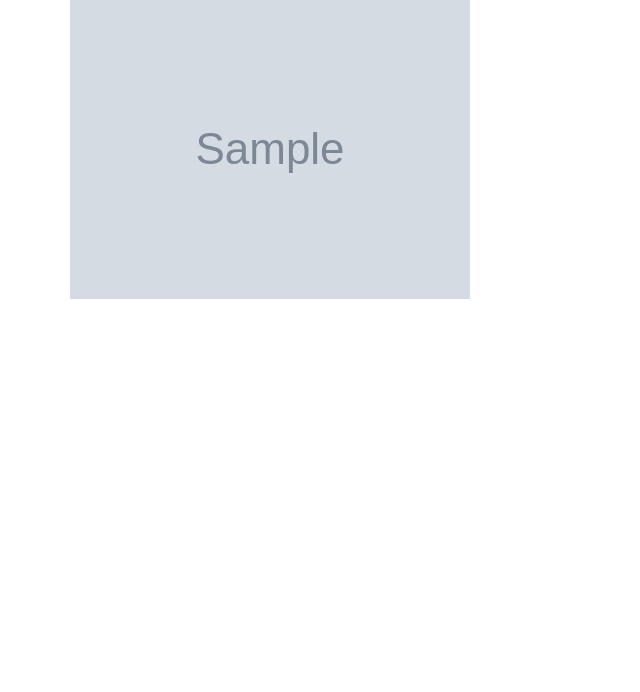
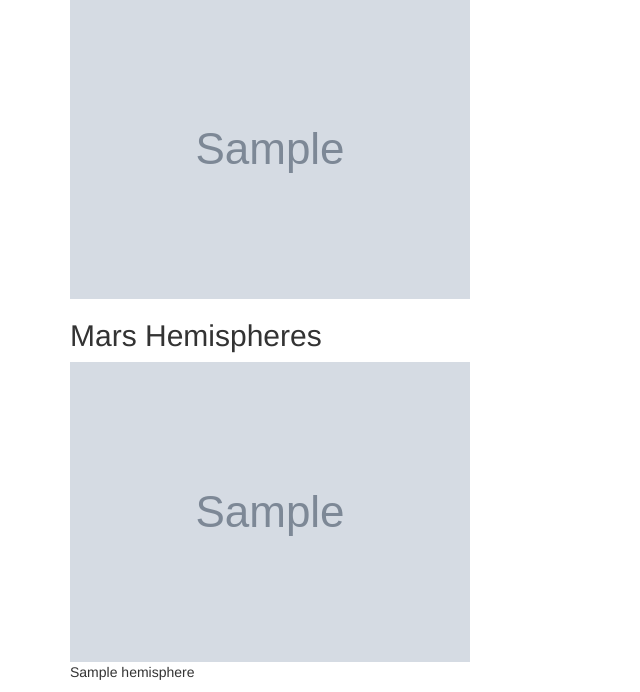
Before and after one commit to osvaldoferraz/Mission-to-Mars, a Flask app: page / in a window 1280 px wide. Shown: the part 468-1160 px from the top of the page, without its empty margins (0-640 px from the left). Before the commit the page ends 767 px from the top, so only its background shows below. Run offline with Flask 2, Linux system fonts and the light colour scheme; grey boxes marked "Sample" are stand-in pictures; a database or web service that is not in the repository returns one stand-in record (values such as "Sample title"); some libraries are stand-ins or nearby versions.

Commit message:
Deliverable 2 Challenge

```diff
--- a/templates/index.html
+++ b/templates/index.html
@@ -18,7 +18,7 @@
             <p><a class="btn btn-primary btn-lg" href="/scrape"
                         role="button">Scrape New Data</a></p>
         </div>
-        <!-- Add section fro Mars News -->
+        <!-- Add section from Mars News -->
         <div class="row" id="mars_news">
             <div class="col-md-12">
                 <div class="media">
@@ -48,6 +48,16 @@
                 </div>
             </div>
         </div>
+        <!-- Add Hemisphere Images-->
+        <div class="row" id='hemisphere'>
+            <div class='col-md-12'>
+                <h2>Mars Hemispheres</h2>
+                {% for hemisphere in mars.hemi_images %}
+                <img src="{{hemisphere['img_url']}}" alt="{{hemisphere['title']}}" class="img-responsive">
+                <p>{{hemisphere['title']}}</p>
+                {% endfor %}
+            </div>
+        </div>
     </div>
 </body>
 </html>
```
Also changed, not shown: 2 other files.
